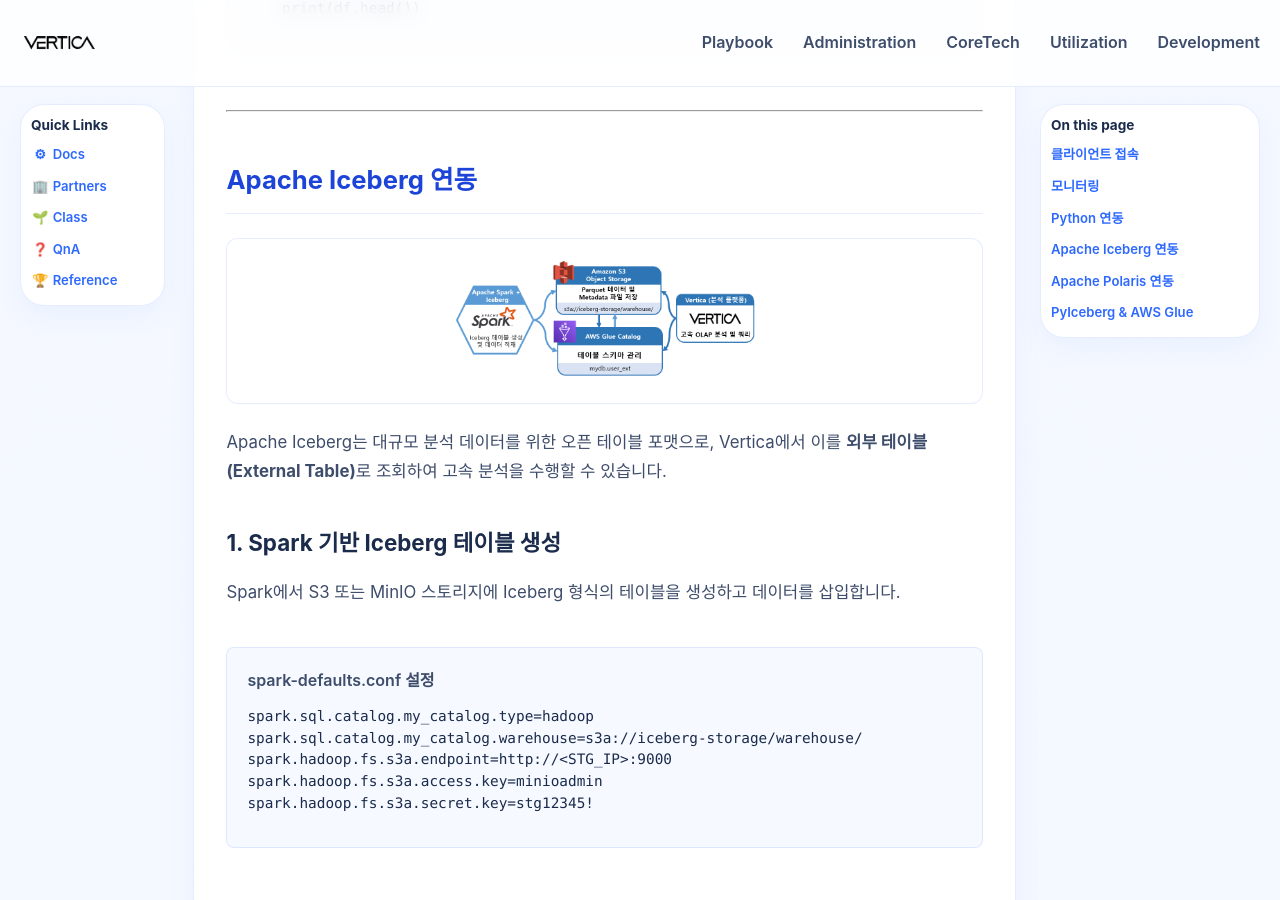
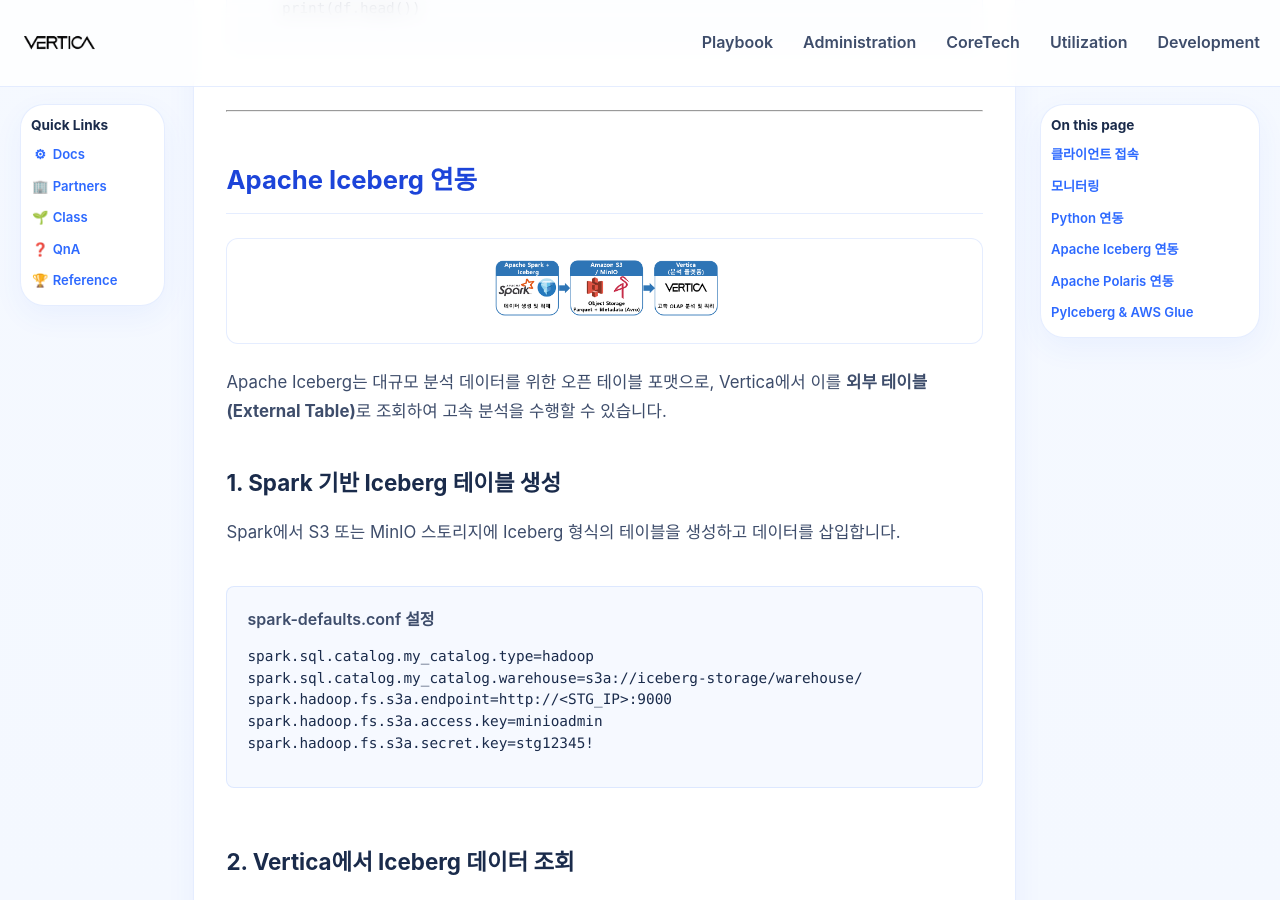
Before and after one commit to JIN0326/vertica_blog, a Jekyll site: the page built from 04utilization.md, in a window 1280 px wide and 900 px high, scrolled down 2650 px. Built offline with Jekyll 4.4.1, drawn with Linux system fonts in a browser that asks for light colours; our own code applies the rules of GitHub Pages for plain Markdown files.

Commit message:
Update blog content and styling

```diff
--- a/04utilization.md
+++ b/04utilization.md
@@ -101,7 +101,7 @@
 ## Apache Iceberg 연동
 <div class="architecture-section">
 <div class="image-box-styled">
-  <img src="{{ '/assets/images/iceberg.png' | relative_url }}" alt="Apache Iceberg" style="max-width: 300px; width: 100%;">
+  <img src="{{ '/assets/images/util_iceberg.png' | relative_url }}" alt="Apache Iceberg" style="max-width: 300px; width: 100%;">
 </div>
 <p class="section-description">Apache Iceberg는 대규모 분석 데이터를 위한 오픈 테이블 포맷으로, Vertica에서 이를 <strong>외부 테이블(External Table)</strong>로 조회하여 고속 분석을 수행할 수 있습니다.</p>
 
@@ -144,6 +144,9 @@
 ## Apache Polaris
 
 <div class="architecture-section">
+<div class="image-box-styled">
+  <img src="{{ '/assets/images/util_polaris.png' | relative_url }}" alt="Apache Iceberg" style="max-width: 300px; width: 100%;">
+</div>
     <p class="section-description"><strong>Apache Polaris</strong>는 레이크하우스의 중앙 메타데이터 서비스 역할을 수행하며, 자격 증명 제공(credential vending) 및 역할 기반 접근 제어(RBAC) 기능을 지원합니다.</p>
 
   <div class="architecture-subsection">
@@ -201,6 +204,9 @@
 ## PyIceberg & AWS Glue
 
 <div class="architecture-section">
+<div class="image-box-styled">
+  <img src="{{ '/assets/images/util_pyiceberg.png' | relative_url }}" alt="Apache Iceberg" style="max-width: 300px; width: 100%;">
+</div>
     <p class="section-description"><strong>PyIceberg</strong>는 JVM 없이 순수 Python 환경에서 Iceberg 테이블을 제어하며, AWS Glue 카탈로그와 연동하여 서버리스 데이터 운영을 가능하게 합니다.</p>
 
   <div class="architecture-subsection">
```
Also changed, not shown: assets/images/iceberg.png (deleted), assets/images/util_iceberg.png (added), assets/images/util_polaris.png (added), assets/images/util_pyiceberg.png (added).
